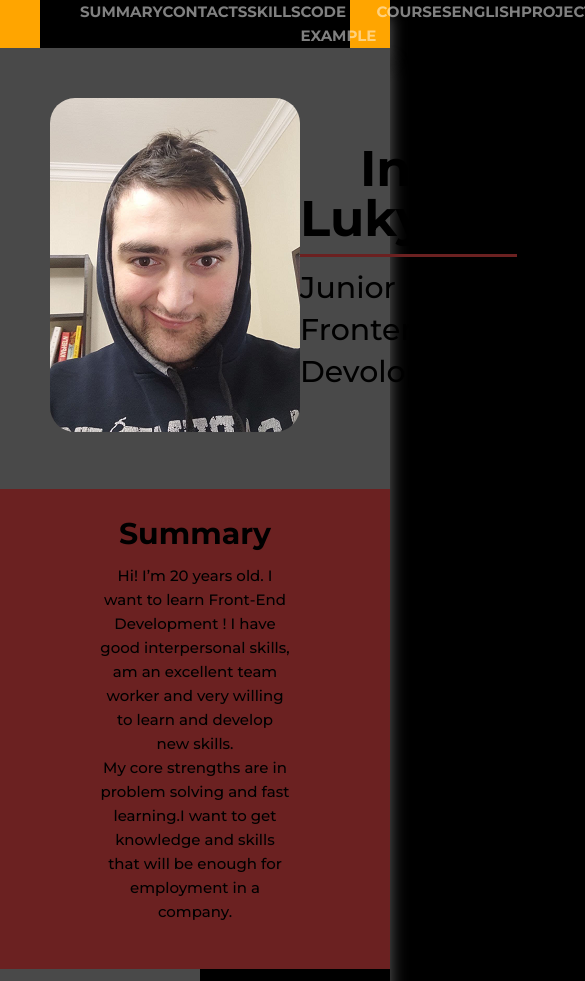
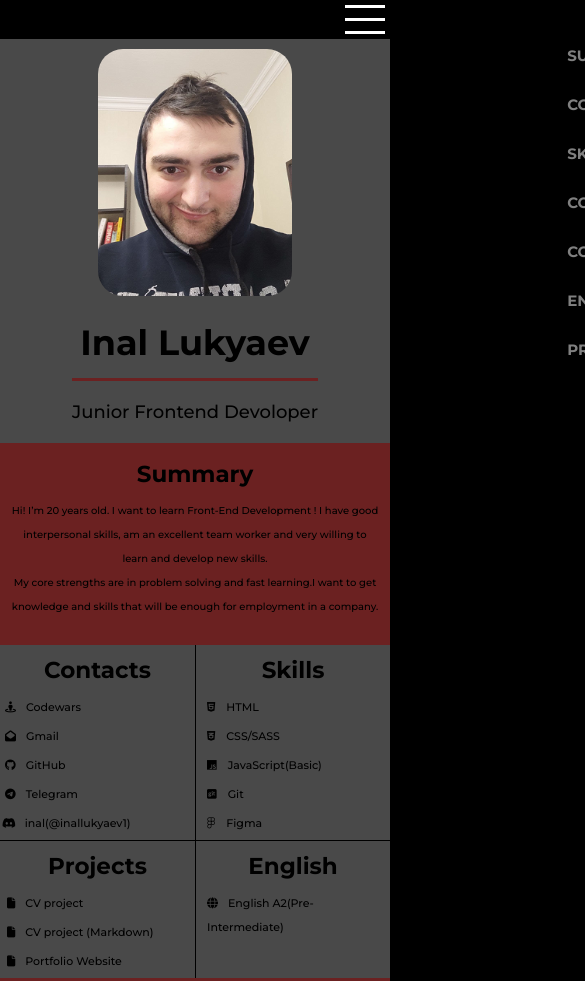
Before and after one commit to inallukyaev1/rsschool-cv, a plain HTML site: page index.html in a window 390 px wide. Shown: the top 981 px of the page, 585 px wide, since content can reach past the window. Drawn offline with Linux system fonts and the light colour scheme; a script that the page names is missing.

Commit message:
feat: add response style

```diff
--- a/style.css
+++ b/style.css
@@ -1,11 +1,11 @@
-*{
+* {
   box-sizing: border-box;
 }
-html{
+html {
   scroll-behavior: smooth;
 }
 
-body{
+body {
   display: flex;
   flex-direction: column;
   justify-content: space-between;
@@ -16,7 +16,7 @@ body{
   line-height: 24px;
   background: rgb(0, 0, 0);
 }
-ul{
+ul {
   list-style-type: none;
 }
 ul,
@@ -38,7 +38,6 @@ a {
 .container {
   max-width: 1200px;
   margin: 0 auto;
-    box-shadow: 0 1rem 1rem rgb(98 98 98);
 }
 
 /* Header */
@@ -55,16 +54,53 @@ a {
   font-weight: 700;
   list-style-type: none;
   text-transform: uppercase;
-
 }
 
 .nav-link {
-    color: rgba(255, 255, 255, .5);
-    transition: .5s all;
+  color: rgba(255, 255, 255, 0.5);
+  transition: 0.5s all;
 }
 
 .nav-link:hover {
   color: rgba(255, 255, 255, 1);
+}
+
+.menu_hamburger {
+  display: none;
+  width: 50px;
+  margin-top: 10px;
+  z-index: 6;
+}
+
+.menu_hamburger span {
+  display: block;
+  width: 100%;
+  height: 3px;
+  margin-bottom: 10px;
+  background-color: white;
+  transition: 0.5s all;
+}
+
+.menu_hamburger.hamburger_active {
+  position: fixed;
+  right: 70px;
+  margin-top: 25px;
+}
+
+.menu_hamburger.hamburger_active span {
+  margin-bottom: -2px;
+}
+
+.menu_hamburger.hamburger_active span:first-child {
+  transform: rotate(-45deg);
+}
+
+.menu_hamburger.hamburger_active span:nth-child(2) {
+  display: none;
+}
+
+.menu_hamburger.hamburger_active span:nth-child(3) {
+  transform: rotate(45deg);
 }
 
 /* Profile */
@@ -75,12 +111,10 @@ a {
   padding: 50px 50px;
   background: rgb(73, 73, 73);
   color: #ffff;
-
 }
 
 .profile__img img {
   border-radius: 25px;
-
 }
 
 .profile_info {
@@ -97,7 +131,6 @@ a {
   line-height: 50px;
 }
 
-
 .profile_position {
   margin-top: 10px;
   font-weight: 500;
@@ -106,7 +139,7 @@ a {
 }
 
 /* About me */
-.summary  {
+.summary {
   padding: 30px 100px;
   background-color: rgb(107, 33, 33);
 }
@@ -130,113 +163,111 @@ a {
   font-weight: 500;
 }
 
-.wrapper ul{
+.wrapper ul {
   margin-top: 30px;
 }
 
-.wrapper section{
-    width:50%;
+.wrapper section {
+  width: 50%;
   padding: 20px 100px;
-    background:rgb(73, 73, 73);
+  background: rgb(73, 73, 73);
 }
 
 /* Contacts */
 
-.contacts-item{
+.contacts-item {
   padding-left: 5px;
   margin-bottom: 5px;
 }
 
-.contacts-item a , .item4.fab a {
-    transition: .6s all;
+.contacts-item a,
+.item4.fab a {
+  transition: 0.6s all;
 }
 
 .contacts-item a:hover {
   color: rgba(255, 255, 255, 1);
 }
 
-.fas, .fab {
+.fas,
+.fab {
   display: inline-block;
   margin-right: 10px;
 }
-.item4  {
+.item4 {
   padding-left: 2px;
-
 }
 
 .item4 .fab {
   margin-right: 9px;
 }
 
-
 /* English */
 .english {
   border-top: 1px solid #000;
-    border-left:1px solid #000 ;
+  border-left: 1px solid #000;
 }
-.english-item  {
+.english-item {
   padding-left: 11px;
   margin-bottom: 5px;
 }
-
 
 /* Projects */
 .projects {
   border-top: 1px solid #000;
 }
 
-.projects-list{
+.projects-list {
   padding-left: 5px;
 }
 
-.projects-item{
+.projects-item {
   padding-left: 2px;
   margin-bottom: 5px;
 }
 
-.projects-item a , .item4.fab a {
-    transition: .6s all;
+.projects-item a,
+.item4.fab a {
+  transition: 0.6s all;
 }
 
 .projects-item a:hover {
   color: rgba(255, 255, 255, 1);
 }
 
-
-
-
 /* Skills */
 .skills {
   border-left: 1px solid #000;
 }
 
-.skills-item  {
+.skills-item {
   padding-left: 11px;
   margin-bottom: 5px;
 }
-.skills-item .fab{
+.skills-item .fab {
   margin-right: 11px;
 }
 .skills-item6 .fas {
   margin-right: 10px;
 }
-.skills-item6{
+.skills-item6 {
   padding-left: 9px;
 }
 
-
 /* Code */
 .code {
-    padding: 20px ;
-    background:rgb(107, 33, 33);
-
+  padding: 20px;
+  background: rgb(107, 33, 33);
 }
 
 .code_example {
+  height: 100px;
+  text-align: center;
   border-radius: 33px;
   margin-top: 30px;
   padding: 0 100px;
-    background:rgb(73, 73, 73);
+  padding-top: 18px;
+  background: rgb(73, 73, 73);
 }
 
 .c-p {
@@ -263,15 +294,12 @@ a {
 }
 
 .courses-item a {
-    transition: .5s all;
+  transition: 0.5s all;
 }
 
 .courses-item a:hover {
   color: rgba(255, 255, 255, 1);
 }
-
-
-
 
 /* Footer */
 .footer_wrapper {
@@ -284,21 +312,328 @@ a {
   font-weight: 700;
   font-size: 50px;
   line-height: 60px;
-    background:rgb(73, 73, 73);
+  background: rgb(73, 73, 73);
 }
 
 .footer_git {
-    text-transform:capitalize;
-    transition: .5s all;
+  text-transform: capitalize;
+  transition: 0.5s all;
 }
 
 .footer_rss-logo img {
   width: 100px;
 }
-.footer_rss-logo , .footer_git{
-    transition: .5s all;
+.footer_rss-logo,
+.footer_git {
+  transition: 0.5s all;
 }
-.footer_rss-logo:hover, .footer_git:hover {
+.footer_rss-logo:hover,
+.footer_git:hover {
   background-color: white;
   border-radius: 20%;
 }
+
+@media (max-width: 1000px) {
+  .nav-list {
+    font-size: 12px;
+  }
+
+  .profile_wrapper {
+    padding: 40px 0;
+  }
+
+  .profile_name {
+    font-size: 47px;
+  }
+
+  .profile_position {
+    font-size: 26px;
+  }
+
+  .profile__img img {
+    height: 288px;
+    width: 223px;
+  }
+}
+
+@media (max-width: 768px) {
+  header {
+    height: 39px;
+  }
+  .menu_hamburger {
+    display: block;
+    width: 50px;
+    margin-top: 5px;
+    z-index: 6;
+  }
+
+  .menu_hamburger span {
+    display: block;
+    width: 100%;
+    height: 3px;
+    margin-bottom: 10px;
+    background-color: white;
+    transition: 0.5s all;
+  }
+
+  .header_wrapper {
+    padding-right: 4px;
+  }
+
+  .nav {
+    width: 100%;
+    border: none;
+    padding: 0 5px;
+  }
+
+  .menu_hamburger {
+    margin-left: auto;
+  }
+
+  .nav-list {
+    display: block;
+    position: fixed;
+    top: 0;
+    right: -100%;
+    height: 100%;
+    width: 80%;
+    background: black;
+    padding-top: 39px;
+    padding-left: 133px;
+    text-align: left;
+    line-height: 41px;
+    font-size: 21px;
+    transition: 0.5s all;
+    z-index: 5;
+  }
+
+  .nav-list li + li {
+    margin-left: 0;
+    margin-top: 16px;
+  }
+
+  .menu_active {
+    right: 0;
+  }
+
+  .menu_hamburger.hamburger_active {
+    position: fixed;
+    right: 0;
+    margin-top: 0;
+    top: 18px;
+  }
+
+  .menu_hamburger.hamburger_active span {
+    margin-bottom: -2px;
+  }
+
+  .menu_hamburger.hamburger_active span:first-child {
+    transform: rotate(-45deg);
+  }
+
+  .menu_hamburger.hamburger_active span:nth-child(2) {
+    display: none;
+  }
+
+  .menu_hamburger.hamburger_active span:nth-child(3) {
+    transform: rotate(45deg);
+  }
+
+  .profile_info {
+    padding-right: 0;
+  }
+  .profile_wrapper {
+    padding: 29px 0;
+  }
+
+  .profile_name {
+    font-size: 46px;
+  }
+
+  .profile_position {
+    font-size: 25px;
+  }
+
+  .profile__img img {
+    height: 270px;
+    width: 222px;
+  }
+  .code_example {
+    height: 119px;
+  }
+  .summary {
+    padding: 28px 11px;
+  }
+
+  .summary_descr p {
+    font-size: 17px;
+  }
+
+  .title {
+    font-size: 29px;
+  }
+  .wrapper section {
+    padding: 19px 19px;
+  }
+  .courses {
+    padding: 20px 70px;
+  }
+
+  .footer_wrapper {
+    padding: 0 20px;
+    font-size: 30px;
+  }
+}
+
+@media (max-width: 620px) {
+  .profile_name {
+    font-size: 44px;
+  }
+
+  .profile_position {
+    font-size: 23px;
+  }
+
+  .summary {
+    padding: 28px 11px;
+  }
+
+  .summary_descr p {
+    font-size: 15px;
+  }
+
+  .title {
+    font-size: 29px;
+  }
+
+  .wrapper section {
+    padding: 19px 19px;
+  }
+
+  .code_example {
+    padding: 0;
+    font-size: 14px;
+  }
+
+  .courses {
+    padding: 20px;
+  }
+
+  .footer_wrapper {
+    padding: 0 20px;
+    font-size: 30px;
+  }
+}
+
+@media (max-width: 600px) {
+  .menu_hamburger {
+    width: 40px;
+  }
+  .nav-list {
+    width: 62%;
+    font-size: 19px;
+    padding-left: 80px;
+  }
+  .profile_wrapper {
+    flex-direction: column;
+  }
+
+  .profile__img img {
+    height: 247px;
+    width: 194px;
+  }
+
+  .profile_info {
+    margin-top: 15px;
+  }
+
+  .profile_name {
+    font-size: 40px;
+  }
+
+  .code_example {
+    height: 105px;
+  }
+  .profile_position {
+    font-size: 20px;
+  }
+
+  .summary_descr p {
+    font-size: 13px;
+  }
+
+  .title {
+    font-size: 27px;
+  }
+
+  .wrapper {
+    font-size: 14px;
+  }
+}
+
+@media (max-width: 475px) {
+  .nav-list {
+    width: 62%;
+    font-size: 15px;
+    padding-left: 29px;
+    line-height: 33px;
+  }
+  .profile_wrapper {
+    padding: 10px 0;
+  }
+
+  .summary {
+    padding: 16px 10px;
+  }
+
+  .wrapper section {
+    padding: 0;
+    padding-top: 10px;
+  }
+
+  .code {
+    padding: 10px;
+  }
+
+  .courses {
+    padding: 10px;
+  }
+  .footer_rss-logo img {
+    width: 69px;
+  }
+
+  .footer_wrapper {
+    padding: 0 19px;
+    font-size: 29px;
+  }
+}
+
+@media (max-width: 410px) {
+  .profile_name {
+    font-size: 35px;
+  }
+
+  .profile_position {
+    font-size: 18px;
+  }
+
+  .summary_descr p {
+    font-size: 10px;
+  }
+
+  .wrapper ul {
+    margin-top: 10px;
+  }
+
+  .title {
+    font-size: 23px;
+  }
+
+  .wrapper section {
+    font-size: 11px;
+  }
+
+  .code_example {
+    font-size: 12px;
+  }
+}
```
Lines whose indentation alone changed are shown as unchanged.
